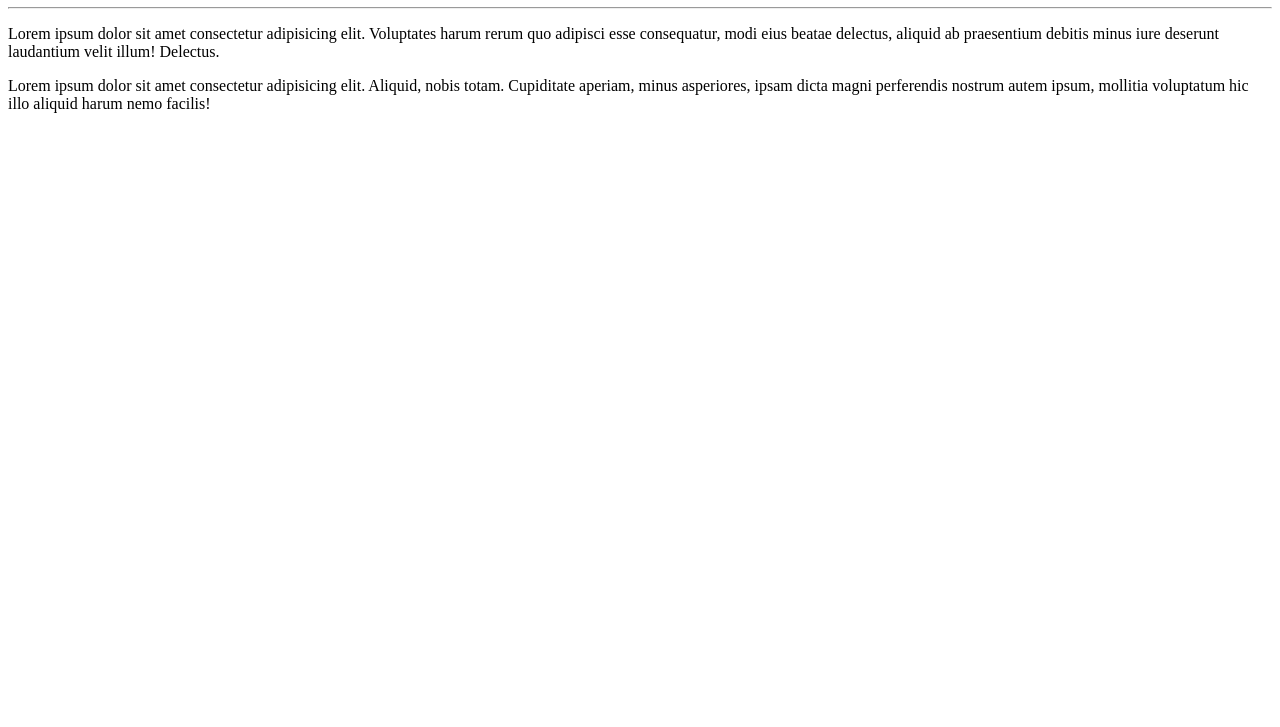
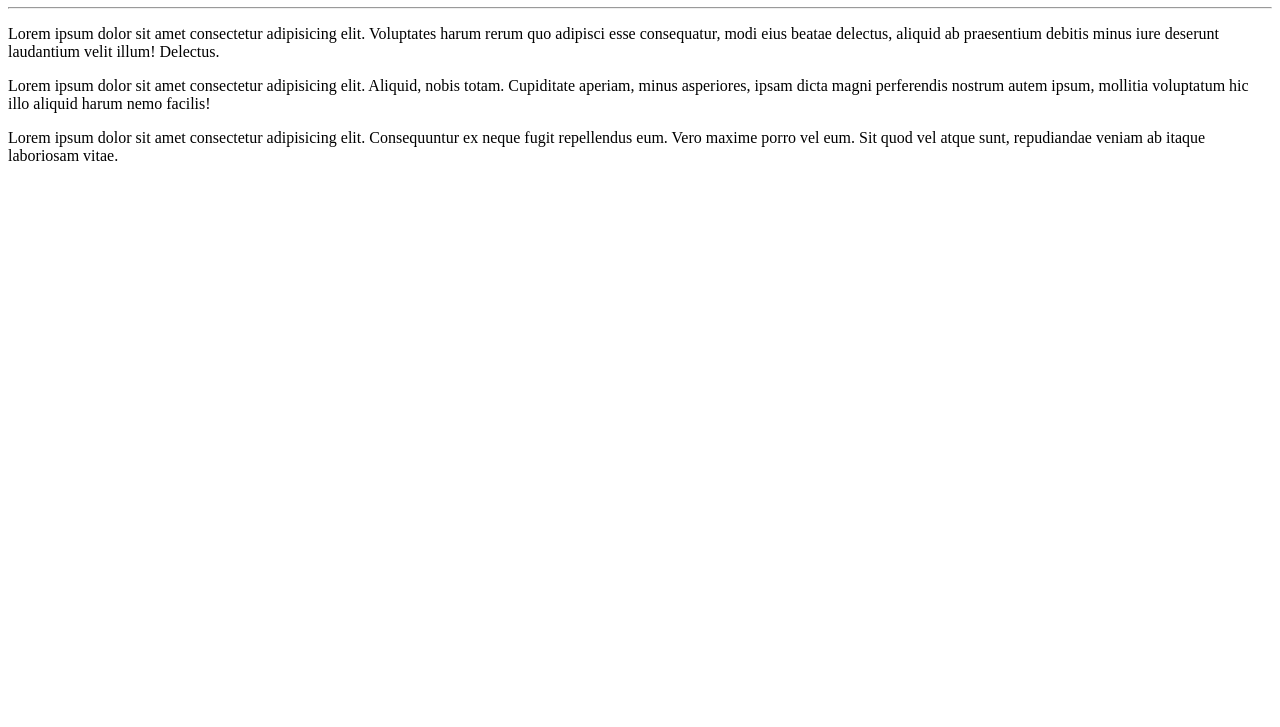
Before and after one commit to alessandroex9/Curso-de-GitHub, a plain HTML site: page site-exemplo/index.html in a window 1280 px wide. Shown: the part 73-800 px from the top of the page. Drawn offline with Linux system fonts and the light colour scheme.

Commit message:
Adicionando mais um paragrafo

```diff
--- a/site-exemplo/index.html
+++ b/site-exemplo/index.html
@@ -10,5 +10,6 @@
     <hr>
     <p>Lorem ipsum dolor sit amet consectetur adipisicing elit. Voluptates harum rerum quo adipisci esse consequatur, modi eius beatae delectus, aliquid ab praesentium debitis minus iure deserunt laudantium velit illum! Delectus.</p>
     <p>Lorem ipsum dolor sit amet consectetur adipisicing elit. Aliquid, nobis totam. Cupiditate aperiam, minus asperiores, ipsam dicta magni perferendis nostrum autem ipsum, mollitia voluptatum hic illo aliquid harum nemo facilis!</p>
+    <p>Lorem ipsum dolor sit amet consectetur adipisicing elit. Consequuntur ex neque fugit repellendus eum. Vero maxime porro vel eum. Sit quod vel atque sunt, repudiandae veniam ab itaque laboriosam vitae.</p>
 </body>
 </html>
```
